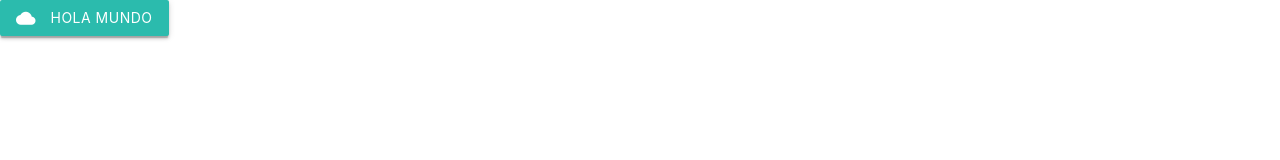
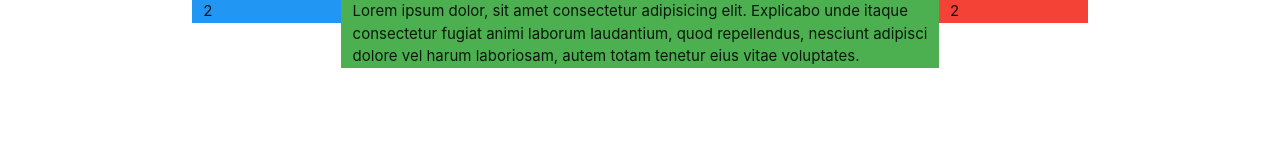
Before and after one commit to programadornovato/materialize, a plain HTML site: page index.html in a window 1280 px wide. Drawn offline with nearby package versions, Linux system fonts and the light colour scheme.

Commit message:
Materialize CSS🌈 [02.- Trabajar con rejillas (grid)]
Video:
https://youtu.be/zaITPmYVzUM

```diff
--- a/index.html
+++ b/index.html
@@ -15,7 +15,29 @@
 </head>
 
 <body>
-    <a class="waves-effect waves-light btn"><i class="material-icons left">cloud</i>Hola mundo</a>
+    <div class="container">
+        <div class="row">
+            <div class="col s12 m2 blue">2</div>
+            <div class="col s12 m8 green">Lorem ipsum dolor, sit amet consectetur adipisicing elit. Explicabo unde itaque consectetur fugiat animi laborum laudantium, quod repellendus, nesciunt adipisci dolore vel harum laboriosam, autem totam tenetur eius vitae voluptates.</div>
+            <div class="col s12 m2 red">2</div>
+        </div>
+        <!--
+        <div class="row red">
+            <div class="col s1 blue">1</div>
+            <div class="col s1 blue">1</div>
+            <div class="col s1 blue">1</div>
+            <div class="col s1 blue">1</div>
+            <div class="col s1 blue">1</div>
+            <div class="col s1 blue">1</div>
+            <div class="col s1 blue">1</div>
+            <div class="col s1 blue">1</div>
+            <div class="col s1 blue">1</div>
+            <div class="col s1 blue">1</div>
+            <div class="col s1 blue">1</div>
+            <div class="col s1 blue">1</div>
+        </div>
+        -->
+    </div>
     <!-- Compiled and minified JavaScript -->
     <script src="https://cdnjs.cloudflare.com/ajax/libs/materialize/1.0.0/js/materialize.min.js"></script>
 </body>
```
